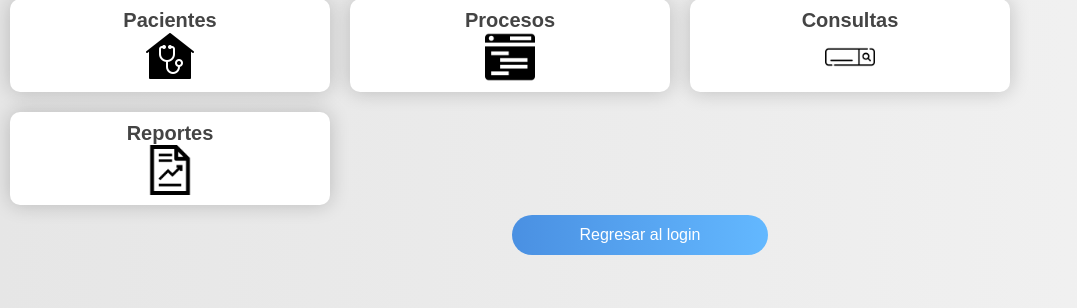
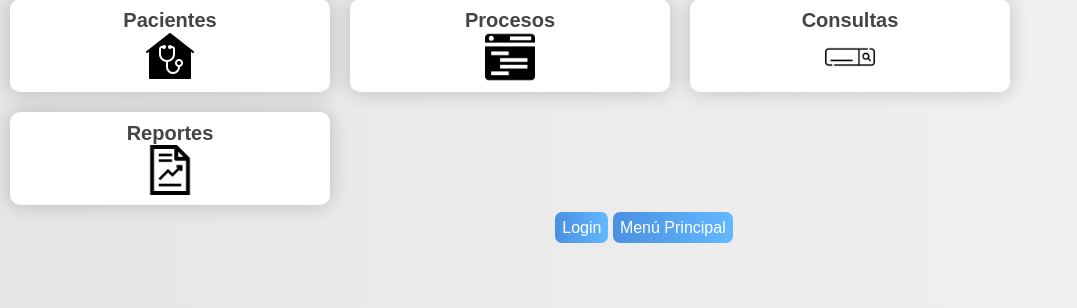
Before and after one commit to luis15201/sistema-medico, a PHP site: page /menu-mant.php in a window 1280 px wide. Shown: the part 167-475 px from the top of the page, without its empty margins (0-1077 px from the left). Run offline with PHP 8.4, Linux system fonts and the light colour scheme.

Commit message:
modificacion botones de retorno en cada ventana

```diff
--- a/css/style.css
+++ b/css/style.css
@@ -148,20 +148,31 @@ input[type="submit"] {
 	display: block;
 }
 
-.claseboton{
+
+.claseboton {
 	border: none;
 	outline: none;
+	background: linear-gradient(to right, #4a90e2, #63b8ff);
+	border-radius: 7px;
+	width: auto;
+	text-decoration: none;
 	height: 40px;
 	color: #fff;
 	font-size: 16px;
-	background: linear-gradient(to right, #4a90e2, #63b8ff);
-	cursor: pointer;
-	border-radius: 20px;
-	width: 100%;
-	margin: 0 auto;
-	display: block;
+	padding: 7px;
+
 }
 
 .claseboton:hover {
 	background: linear-gradient(to right, #63b8ff, #4a90e2);
 }
+
+.botones-container {
+	margin: 2px;
+	padding: 2px;
+	box-sizing:unset;
+	width: 100%;
+	float: left;
+	text-align: center;
+	/*justify-content: center;*/
+}
--- a/menu-mant.php
+++ b/menu-mant.php
@@ -11,9 +11,7 @@
   <a href="menu-Mant.html">
     <div class="card">
       <div class="card-title">Pacientes</div>
-
       <img src="IMAGENES\pacientes.png" class="card-icon" alt="Mantenimientos">
-
       <div class="card-description">En este apartado podemos encontrar todo lo referente a los Pacientes, como registrar el paciente, vincular el registro de padres/madres o tutores de cada niño paciente, historia clínica, antecedentes médicos, vacunas, nutrición</div>
     </div>
   </a>
@@ -35,10 +33,12 @@
     <img src="IMAGENES/reportes.png" class="card-icon" alt="Reportes">
     <div class="card-description">Esta opción te permite generar reportes gráficos o estadísticos sobre la base de datos, usando diferentes tipos de gráficos, como barras, líneas, tortas, etc. Puedes ver el resultado de los reportes en pantalla o en archivos.</div>
   </div>
-  <div style='width: 100%;float: left;'>
-    <form action="index.php" method="POST">
-      <input type="submit" value="Regresar al login">
-    </form>
+
+
+
+  <div class="botones-container" >
+    <a href="" class="claseboton" >Login</a>
+    <a href="" class="claseboton" >Menú Principal</a>
   </div>
 
 </body>
```
